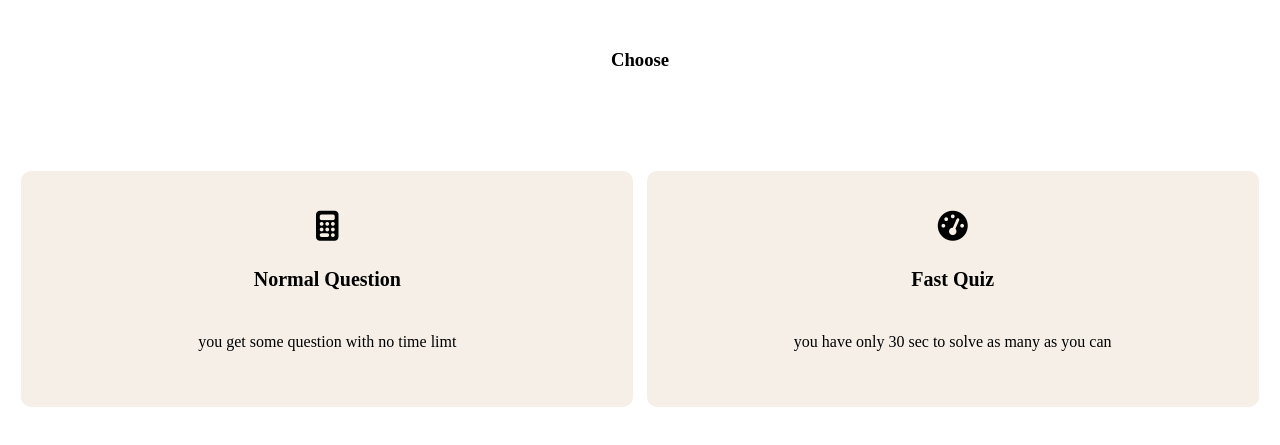
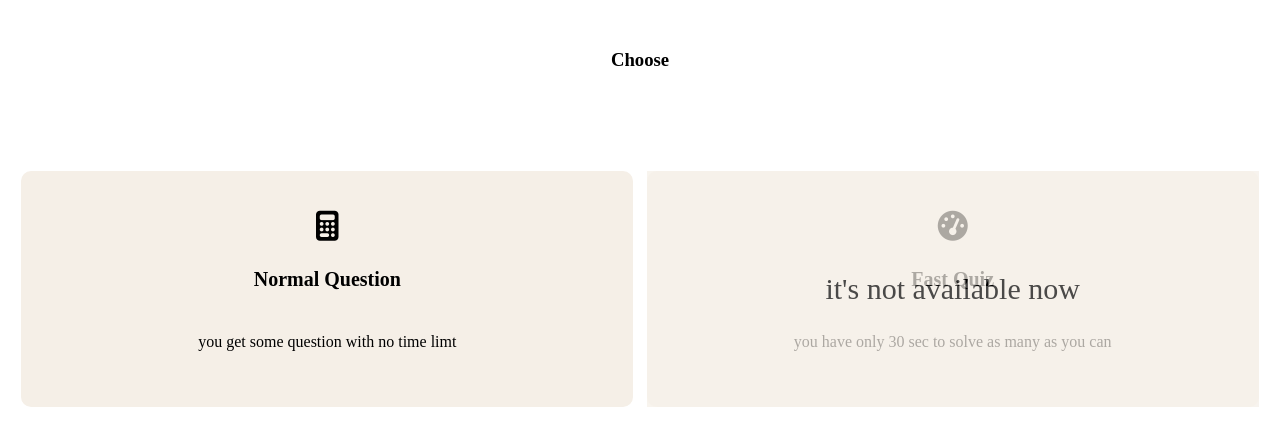
Before and after one commit to omarso7/Math, a plain HTML site: page index.html in a window 1280 px wide. Shown: the part 87-532 px from the top of the page. Drawn offline with Linux system fonts and the light colour scheme; a web font is replaced by a local one.

Commit message:
project modified

```diff
--- a/main.css
+++ b/main.css
@@ -32,6 +32,8 @@ h3 {
     transition: 0.3s;
     text-decoration: none;
     color: black;
+    box-sizing: border-box;
+    position: relative;
 }
 .cont a:hover {
     width: 50%;
@@ -51,3 +53,23 @@ p {
 i {
     font-size: 30px;
 }
+a.quiz {
+    /* opacity: 0.8; */
+    background-color: rgba(245, 239, 231, 0.5);
+    z-index: -2;
+}
+.cont a.quiz::after {
+    content: "it's not available now";
+    position: absolute;
+    right: 0;
+    top: 0;
+    background-color: #F5EFE7;
+    z-index: 2;
+    width: 100%;
+    height: 100%;
+    opacity: 0.7;
+    display: flex;
+    justify-content: center;
+    align-items: center;
+    font-size: 30px;
+}
```
Also changed, not shown: normal Math/index.js (+7 -0 lines).
